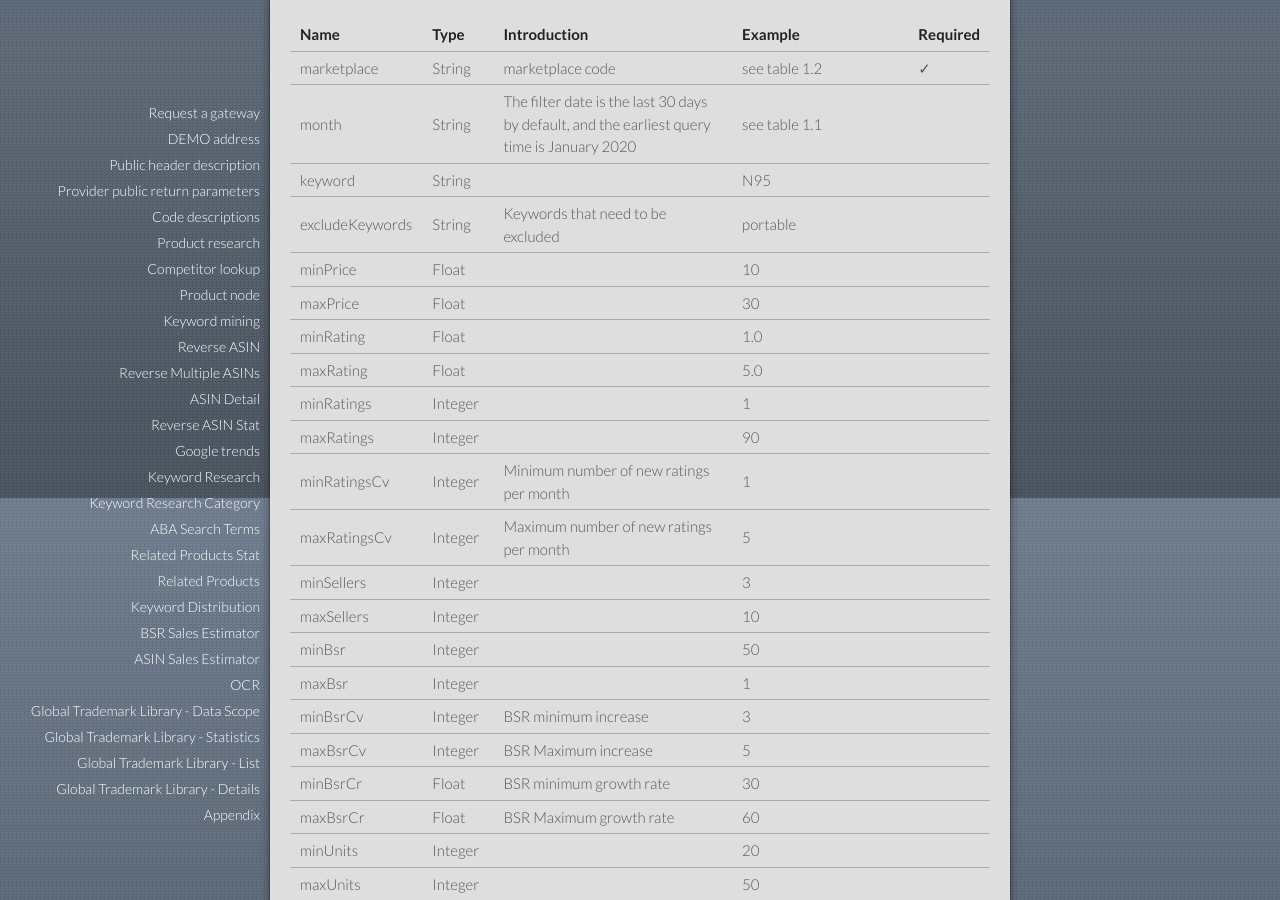
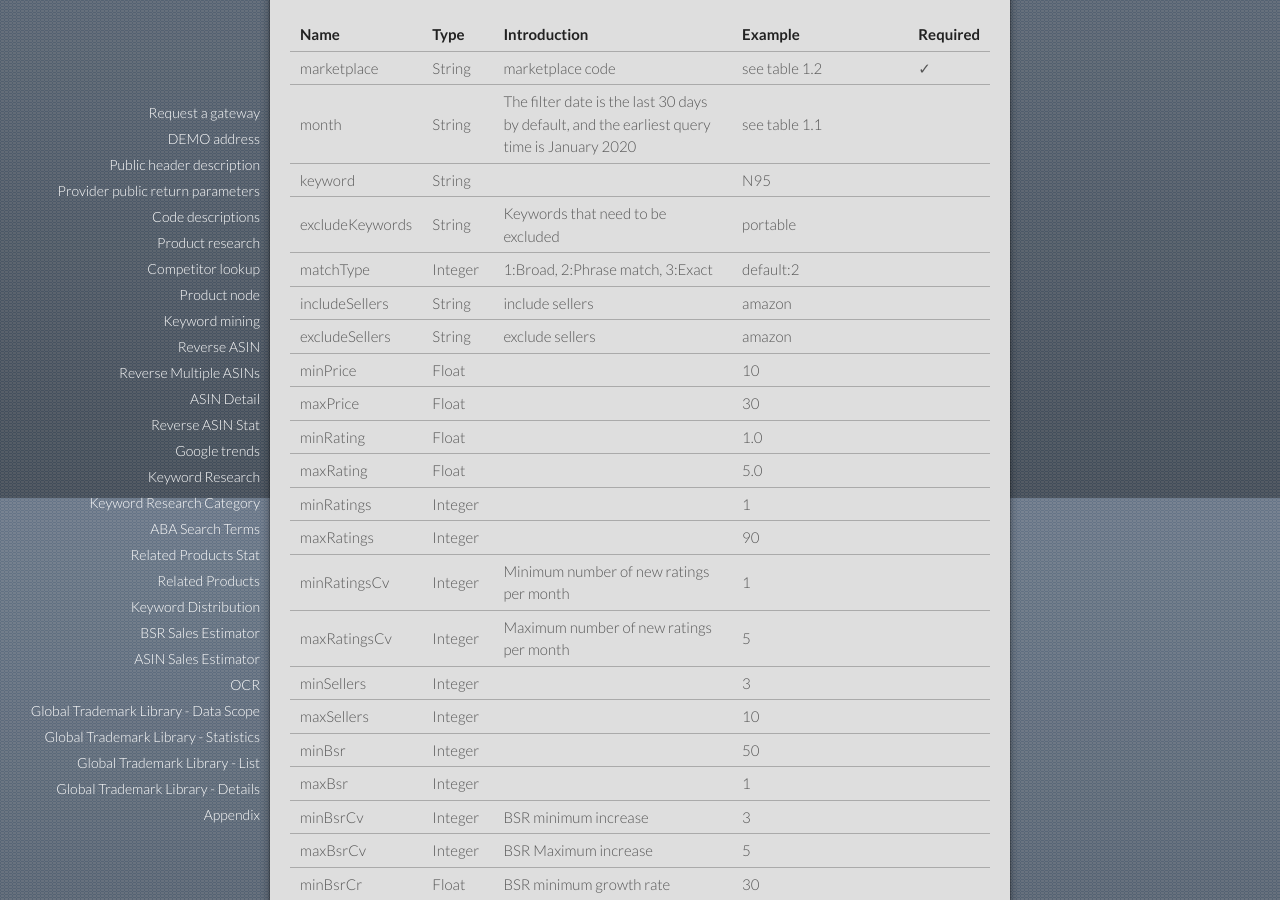
Before and after one commit to sellersprite/sellersprite.github.io, a Jekyll site: the page built from index.md, in a window 1280 px wide and 900 px high, scrolled down 1302 px. Built offline with Jekyll 4.4.1, drawn with Linux system fonts in a browser that asks for light colours; our own code applies the rules of GitHub Pages for plain Markdown files.

Commit message:
Update index.md

```diff
--- a/index.md
+++ b/index.md
@@ -48,6 +48,9 @@
 | month           | String  | The filter date is the last 30 days by default, and the earliest query time is January 2020 | see table 1.1                                                |          |
 | keyword         | String  |                                                                                             | N95                                                          |          |
 | excludeKeywords | String  | Keywords that need to be excluded                                                           | portable                                                     |          |
+| matchType       | Integer | 1:Broad, 2:Phrase match, 3:Exact                                                            | default:2                                                    |          |
+| includeSellers  | String  | include sellers                                                                             | amazon                                                       |          |
+| excludeSellers  | String  | exclude sellers                                                                             | amazon                                                       |          |
 | minPrice        | Float   |                                                                                             | 10                                                           |          |
 | maxPrice        | Float   |                                                                                             | 30                                                           |          |
 | minRating       | Float   |                                                                                             | 1.0                                                          |          |
```
